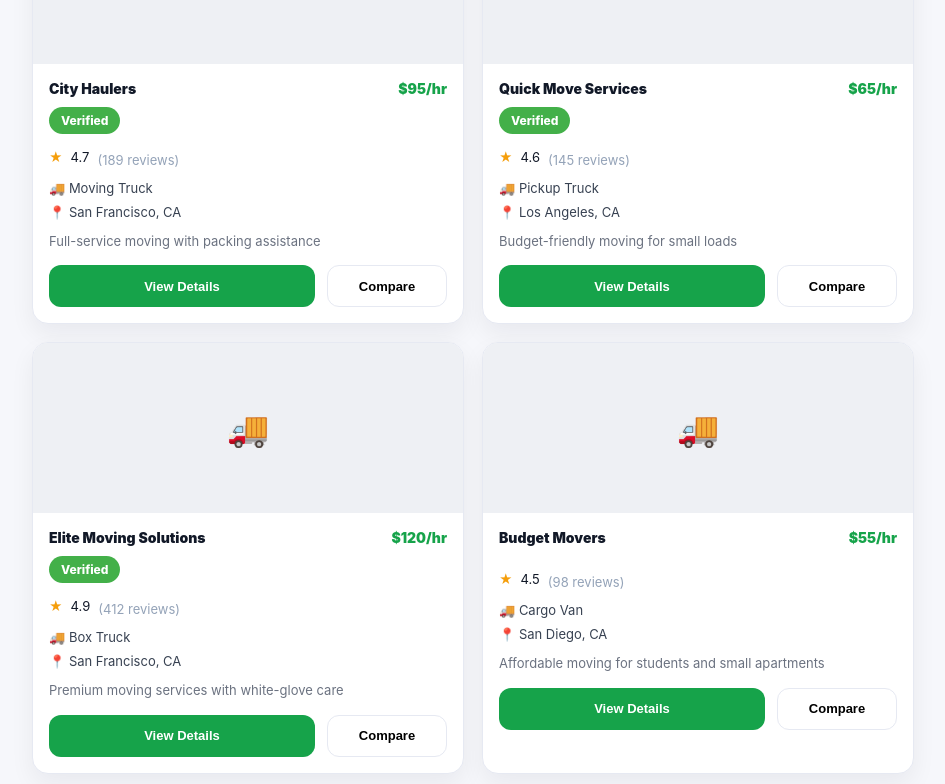
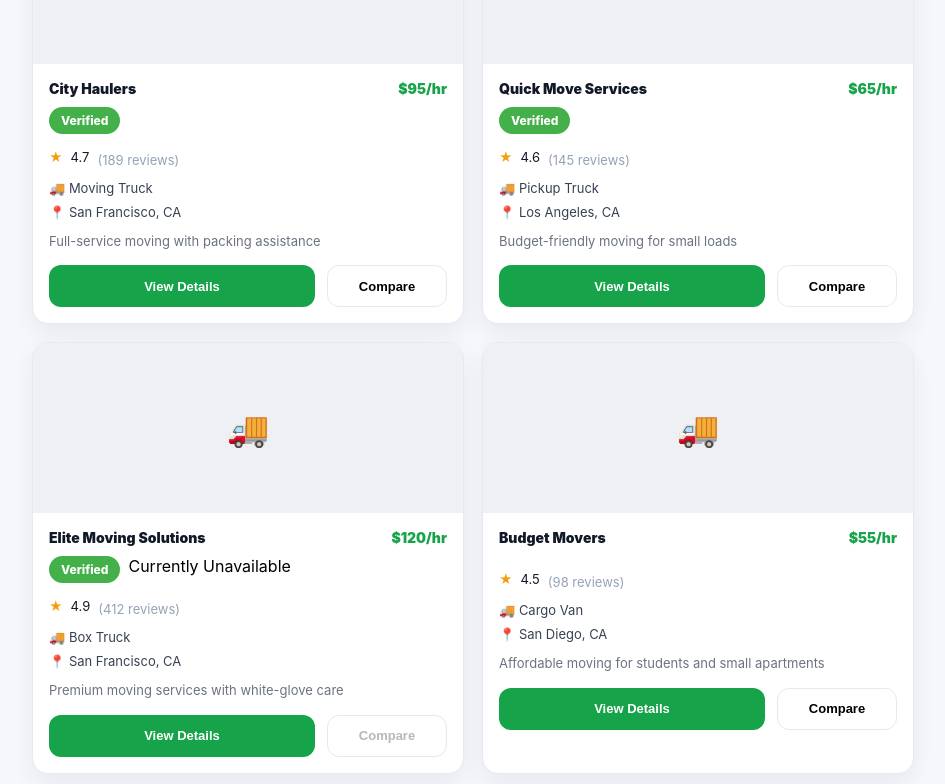
Before and after one commit to imlakshayd/Move-In, a React (Create React App) app in the folder apps/web/: page /listings in a window 1280 px wide. Shown: the part 776-1560 px from the top of the page, without its empty margins (316-1261 px from the left). Built offline with nearby package versions, Linux system fonts and the light colour scheme.

Commit message:
Fix compare UI and CI build error

```diff
--- a/apps/web/src/pages/ListingsPage.jsx
+++ b/apps/web/src/pages/ListingsPage.jsx
@@ -130,19 +130,12 @@ function money(n) {
 export default function ListingsPage() {
   const navigate = useNavigate();
 
-
-  const [viewMode, setViewMode] = useState("grid");
-
-
+  const [viewMode, setViewMode] = useState("grid"); // grid | list
   const [vehicleTypes, setVehicleTypes] = useState([]);
   const [verifiedOnly, setVerifiedOnly] = useState(false);
   const [maxPrice, setMaxPrice] = useState(200);
   const [location, setLocation] = useState("all");
-
-
   const [sort, setSort] = useState("Recommended");
-
-
   const [compareIds, setCompareIds] = useState([]);
 
   const locations = useMemo(() => {
@@ -151,19 +144,19 @@ export default function ListingsPage() {
   }, []);
 
   const filteredAndSorted = useMemo(() => {
-
     let arr = VENDORS.filter((v) => {
-      const typeOk = vehicleTypes.length === 0 || vehicleTypes.includes(v.vehicleType);
+      const typeOk =
+        vehicleTypes.length === 0 || vehicleTypes.includes(v.vehicleType);
       const verifiedOk = !verifiedOnly || v.verified;
       const priceOk = v.price <= maxPrice;
       const locationOk = location === "all" || v.location === location;
       return typeOk && verifiedOk && priceOk && locationOk;
     });
 
-
     const sorters = {
       Recommended: (a, b) => {
-        const score = (x) => (x.verified ? 2 : 0) + (x.available ? 2 : 0) + x.rating;
+        const score = (x) =>
+          (x.verified ? 2 : 0) + (x.available ? 2 : 0) + x.rating;
         return score(b) - score(a);
       },
       "Price: Low to High": (a, b) => a.price - b.price,
@@ -174,6 +167,13 @@ export default function ListingsPage() {
 
     return [...arr].sort(sorters[sort] || sorters.Recommended);
   }, [vehicleTypes, verifiedOnly, maxPrice, location, sort]);
+
+  // ✅ Option A: Actually USE compareSelectedVendors
+  const compareSelectedVendors = useMemo(() => {
+    return compareIds
+      .map((id) => VENDORS.find((v) => v.id === id))
+      .filter(Boolean);
+  }, [compareIds]);
 
   const toggleVehicleType = (type) => {
     setVehicleTypes((prev) =>
@@ -195,21 +195,20 @@ export default function ListingsPage() {
   const onToggleCompare = (vendorId) => {
     setCompareIds((prev) => {
       if (prev.includes(vendorId)) return prev.filter((id) => id !== vendorId);
-      if (prev.length >= 3) return prev;
+      if (prev.length >= 3) return prev; // max 3
       return [...prev, vendorId];
     });
   };
 
   const onCompareNow = () => {
-    if (compareIds.length < 2) return;
-    const query = compareIds.join(",");
+    if (compareSelectedVendors.length < 2) return;
+    const query = compareSelectedVendors.map((v) => v.id).join(",");
     navigate(`/compare?ids=${encodeURIComponent(query)}`);
   };
 
-  const compareSelectedVendors = useMemo(
-    () => compareIds.map((id) => VENDORS.find((v) => v.id === id)).filter(Boolean),
-    [compareIds]
-  );
+  const removeFromCompare = (vendorId) => {
+    setCompareIds((prev) => prev.filter((id) => id !== vendorId));
+  };
 
   return (
     <div className="listPage">
@@ -266,7 +265,11 @@ export default function ListingsPage() {
 
             <div className="filterBlock">
               <div className="filterLabel">Location</div>
-              <select className="select" value={location} onChange={(e) => setLocation(e.target.value)}>
+              <select
+                className="select"
+                value={location}
+                onChange={(e) => setLocation(e.target.value)}
+              >
                 <option value="all">All locations</option>
                 {locations
                   .filter((x) => x !== "all")
@@ -294,75 +297,51 @@ export default function ListingsPage() {
 
           {/* Results */}
           <main className="results">
-            {/*  Compare bar (shows only when at least 1 selected) */}
-            {compareIds.length > 0 && (
+            {/* Compare bar */}
+            {compareSelectedVendors.length > 0 && (
               <div className="compareBar">
                 <div className="compareBarLeft">
-                  <strong>{compareIds.length}</strong> items selected for comparison{" "}
+                  <strong>{compareSelectedVendors.length}</strong> items selected
+                  for comparison{" "}
                   <span className="compareHint">(Select up to 3)</span>
                 </div>
 
                 <div className="compareBarRight">
                   <button
-                    className={`compareNowBtn ${compareIds.length < 2 ? "compareNowDisabled" : ""}`}
+                    className={`compareNowBtn ${
+                      compareSelectedVendors.length < 2
+                        ? "compareNowDisabled"
+                        : ""
+                    }`}
                     type="button"
                     onClick={onCompareNow}
-                    disabled={compareIds.length < 2}
-                    title={compareIds.length < 2 ? "Select at least 2 to compare" : "Compare now"}
+                    disabled={compareSelectedVendors.length < 2}
+                    title={
+                      compareSelectedVendors.length < 2
+                        ? "Select at least 2 to compare"
+                        : "Compare now"
+                    }
                   >
                     Compare Now
                   </button>
 
-                  <button className="compareX" type="button" onClick={() => setCompareIds([])} title="Clear">
+                  <button
+                    className="compareX"
+                    type="button"
+                    onClick={() => setCompareIds([])}
+                    title="Clear"
+                  >
                     ×
                   </button>
                 </div>
               </div>
             )}
 
-            <div className="resultsToolbarPanel">
-              <div className="resultsToolbar">
-                <select
-                  className="select sortSelect"
-                  value={sort}
-                  onChange={(e) => setSort(e.target.value)}
-                >
-                  <option>Recommended</option>
-                  <option>Price: Low to High</option>
-                  <option>Price: High to Low</option>
-                  <option>Top Rated</option>
-                  <option>Most Reviews</option>
-                </select>
-
-                {/* Grid/List buttons */}
-                <div className="toolbarIcons">
-                  <button
-                    className={`iconBtn ${viewMode === "grid" ? "iconBtnActive" : ""}`}
-                    type="button"
-                    title="Grid view"
-                    onClick={() => setViewMode("grid")}
-                  >
-                    ▦
-                  </button>
-
-                  <button
-                    className={`iconBtn ${viewMode === "list" ? "iconBtnActive" : ""}`}
-                    type="button"
-                    title="List view"
-                    onClick={() => setViewMode("list")}
-                  >
-                    ≡
-                  </button>
-                </div>
-              </div>
-            </div>
-
-            <div className={`cards ${viewMode === "list" ? "cardsList" : "cardsGrid"}`}>
-              {filteredAndSorted.map((v) => {
-                const isCompared = compareIds.includes(v.id);
-
-                return (
-                  <div key={v.id} className={`vendorCard2 ${isCompared ? "vendorCardSelected" : ""}`}>
+            {/* ✅ Compare preview cards (like your screenshot) */}
+            {compareSelectedVendors.length > 0 && (
+              <div className="comparePreview">
+                {compareSelectedVendors.map((v) => (
+                  <div key={v.id} className="vendorCard2 vendorCardSelected">
                     <div className="imgArea">
                       <div className="truckIcon">🚚</div>
                     </div>
@@ -391,14 +370,139 @@ export default function ListingsPage() {
                       <div className="desc">{v.desc}</div>
 
                       <div className="actions">
-                        <button className="btnGreen" type="button" onClick={() => onViewDetails(v.id)}>
+                        <button
+                          className="btnGreen"
+                          type="button"
+                          onClick={() => onViewDetails(v.id)}
+                        >
                           View Details
                         </button>
 
                         <button
-                          className={`btnGhost ${isCompared ? "btnGhostDanger" : ""}`}
+                          className="btnGhost btnGhostDanger"
+                          type="button"
+                          onClick={() => removeFromCompare(v.id)}
+                        >
+                          Remove
+                        </button>
+                      </div>
+                    </div>
+                  </div>
+                ))}
+              </div>
+            )}
+
+            {/* Toolbar */}
+            <div className="resultsToolbarPanel">
+              <div className="resultsToolbar">
+                <select
+                  className="select sortSelect"
+                  value={sort}
+                  onChange={(e) => setSort(e.target.value)}
+                >
+                  <option>Recommended</option>
+                  <option>Price: Low to High</option>
+                  <option>Price: High to Low</option>
+                  <option>Top Rated</option>
+                  <option>Most Reviews</option>
+                </select>
+
+                {/* Grid/List */}
+                <div className="toolbarIcons">
+                  <button
+                    className={`iconBtn ${
+                      viewMode === "grid" ? "iconBtnActive" : ""
+                    }`}
+                    type="button"
+                    title="Grid view"
+                    onClick={() => setViewMode("grid")}
+                  >
+                    ▦
+                  </button>
+
+                  <button
+                    className={`iconBtn ${
+                      viewMode === "list" ? "iconBtnActive" : ""
+                    }`}
+                    type="button"
+                    title="List view"
+                    onClick={() => setViewMode("list")}
+                  >
+                    ≡
+                  </button>
+                </div>
+              </div>
+            </div>
+
+            {/* Results list */}
+            <div
+              className={`cards ${
+                viewMode === "list" ? "cardsList" : "cardsGrid"
+              }`}
+            >
+              {filteredAndSorted.map((v) => {
+                const isCompared = compareIds.includes(v.id);
+
+                return (
+                  <div
+                    key={v.id}
+                    className={`vendorCard2 ${
+                      isCompared ? "vendorCardSelected" : ""
+                    }`}
+                  >
+                    <div className="imgArea">
+                      <div className="truckIcon">🚚</div>
+                    </div>
+
+                    <div className="body">
+                      <div className="topRow">
+                        <div className="name">{v.name}</div>
+                        <div className="price">{money(v.price)}</div>
+                      </div>
+
+                      <div className="tagRow2">
+                        {v.verified && <span className="verifiedTag">Verified</span>}
+                        {!v.available && (
+                          <span className="unavailableTag">Currently Unavailable</span>
+                        )}
+                      </div>
+
+                      <div className="meta">
+                        <span className="star">★</span>
+                        <span>{v.rating}</span>
+                        <span className="muted">({v.reviews} reviews)</span>
+                      </div>
+
+                      <div className="submeta">
+                        <div>🚚 {v.vehicleType}</div>
+                        <div>📍 {v.location}</div>
+                      </div>
+
+                      <div className="desc">{v.desc}</div>
+
+                      <div className="actions">
+                        <button
+                          className="btnGreen"
+                          type="button"
+                          onClick={() => onViewDetails(v.id)}
+                        >
+                          View Details
+                        </button>
+
+                        <button
+                          className={`btnGhost ${
+                            isCompared ? "btnGhostDanger" : ""
+                          }`}
                           type="button"
                           onClick={() => onToggleCompare(v.id)}
+                          disabled={!v.available && !isCompared}
+                          title={
+                            !v.available && !isCompared
+                              ? "Unavailable"
+                              : isCompared
+                              ? "Remove from compare"
+                              : "Add to compare"
+                          }
                         >
                           {isCompared ? "Remove" : "Compare"}
                         </button>
```
